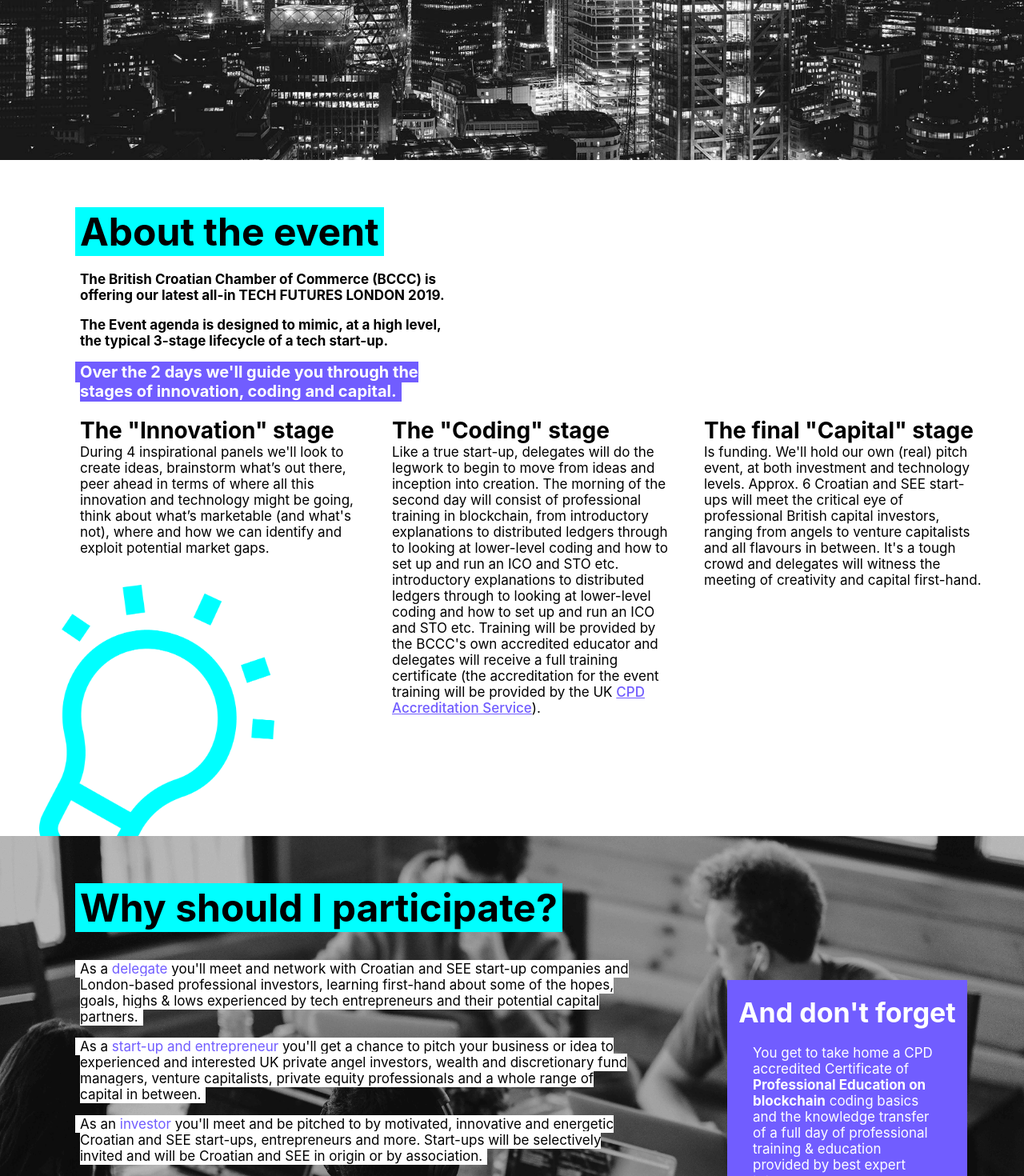
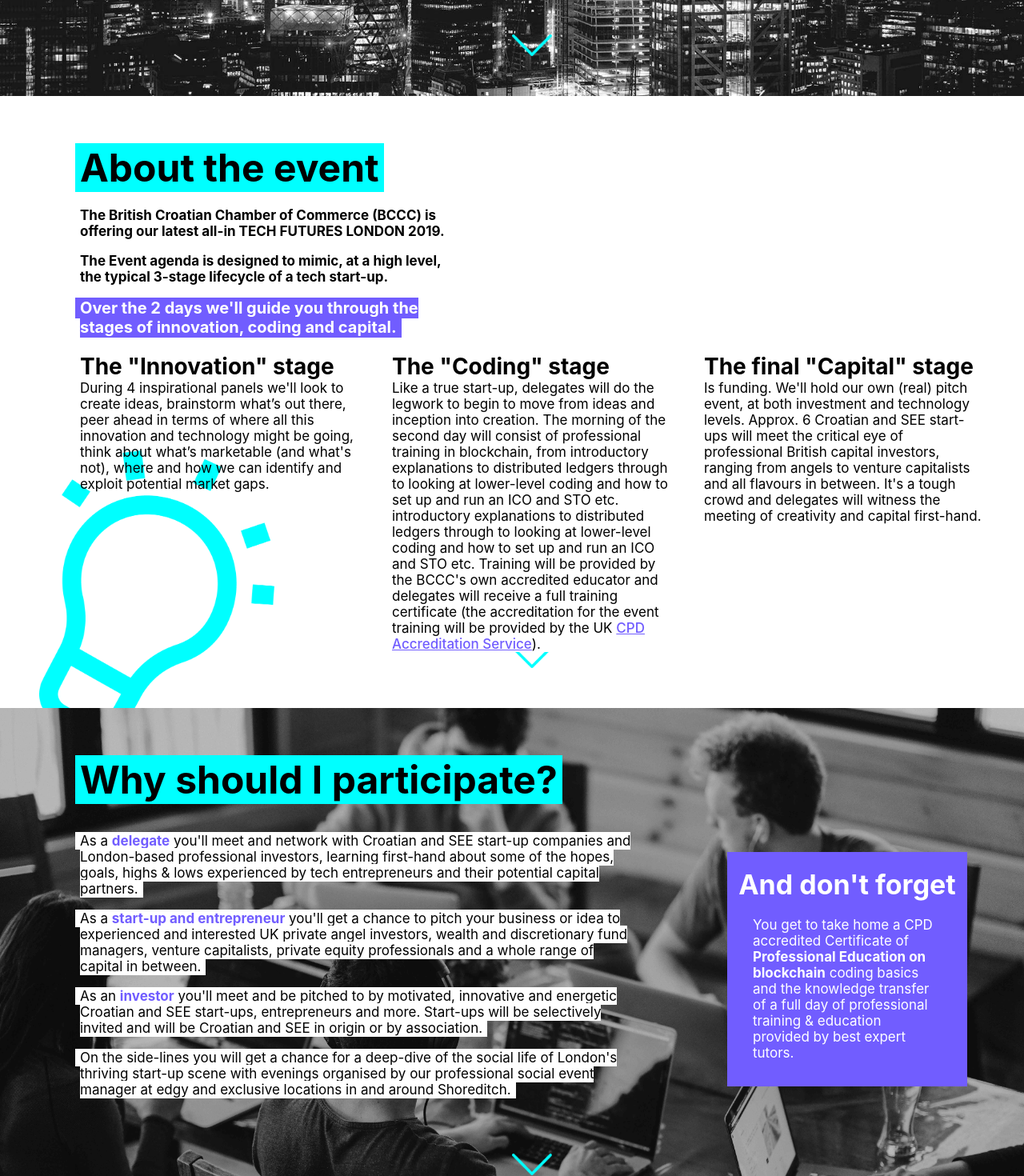
Before and after one commit to jcatalaamat/croatia-see-meets-uk, a React (Create React App) app: page / in a window 1280 px wide. Shown: the part 500-1970 px from the top of the page at 80% size. Built offline with nearby package versions, Linux system fonts and the light colour scheme.

Commit message:
more or less styling

```diff
--- a/src/App.scss
+++ b/src/App.scss
@@ -57,9 +57,7 @@
 }
 
 p {
-  @media only screen and (max-width: 768) {
-    font-size: 12px;
-  }
+  font-size: 12px;
   @media only screen and (min-width: 768px) {
     font-size: 17px;
   }
@@ -68,15 +66,41 @@
 .title-section {
   background-image: url(./assets/img/citiy-bw_op.jpg);
   background-size: cover;
+  background-position-x: center;
+
   padding-bottom: 50px;
-  @media only screen and (min-width: 768px) {
-    padding-bottom: 200px;
-  }
+  // @media only screen and (min-width: 768px) {
+  //   padding-bottom: 200px;
+  // }
 }
+
+
+.bottom-arrow {
+   background-image: url(./assets/png/Croatia_event_web_2-04.png);
+   background-size: 50px;
+   background-repeat: no-repeat;
+   background-position: center bottom;
+   position: relative;
+   left: 50%;
+
+   width: 50px;
+   height: 70px;
+   &-second {
+    height: 20px;
+   }
+   &-third {
+    height: 80px;
+   }
+    @media only screen and (max-width: 768px) {
+      left: 45%;
+    }
+}
+
 
 .why-participate {
   background-image: url(./assets/img/coworking_bw_op.jpg);
   background-size: cover;
+  background-position-x: center;
   padding-bottom: 50px;
 }
 
@@ -93,7 +117,7 @@
 }
 
 .about-the-event {
-  padding-bottom: 100px;
+  padding-bottom: 50px;
   background-color: white;
 
   .content {
@@ -101,7 +125,7 @@
   }
 
   @media only screen and (min-width: 960px) {
-    padding-bottom: 150px;
+    //padding-bottom: 150px;
     background-image: url(./assets/png/Croatia_event_web_2-10.png);
     background-position: 5% 110%;
     background-size: 23%;
@@ -196,7 +220,7 @@
 }
 
 .stage {
-  padding-bottom: 50px;
+  padding-bottom: 20px;
   @media only screen and (min-width: 960px) {
     max-width: 350px;
     padding-bottom: 0;
@@ -316,7 +340,6 @@
   &--spacingTop {
     padding-top: 20px;
   }
-
   @media only screen and (min-width: 768px) {
     max-width: 490px;
   }
@@ -346,6 +369,7 @@
 
  .purple {
    color: #715dff;
+   font-weight: bold;
 
    &--underline {
     color: #715dff;
@@ -378,8 +402,10 @@
 }
 
 .two-columns {
-  padding-left: 100px;
+  padding-left: 25px;
+  padding-right: 21px;
   @media only screen and (min-width: 960px) {
+    padding-left: 100px;
     display: flex;
     flex-direction: row;
     justify-content: space-between
@@ -463,7 +489,7 @@
 
 .paddingTop {
   &--small {
-    padding-top: 8px;
+    padding-top: 16px;
     @media only screen and (min-width: 768px) {
       padding-top: 20px;
     }
--- a/src/components/AboutTheEvent.jsx
+++ b/src/components/AboutTheEvent.jsx
@@ -82,9 +82,7 @@
 
       </div>
     </div>
-    {/* <div className="about-img__wrapper">
-      <img alt="" className="about-img" src="../assets/png/Croatia_event_web_2-10.png" />
-    </div> */}
+    <div className="bottom-arrow bottom-arrow-second" />
   </div>
 );
 
--- a/src/components/HowToApply.jsx
+++ b/src/components/HowToApply.jsx
@@ -74,7 +74,8 @@
     <div className="two-columns">
       <div className="column">
         <div className="column-inner">
-          <PurpleLine spacingTop text="About attendees (if more than one, please fill out for each person)" />
+          <PurpleLine spacingTop text="About attendees (if more than one," />
+          <PurpleLine text="please fill out for each person)" />
           <Bullet text="Company" />
           <Bullet text="Number of persons attending" />
           <Bullet text="Title, First Name and Last Name" />
--- a/src/components/Title.jsx
+++ b/src/components/Title.jsx
@@ -10,7 +10,6 @@
       <h1>Croatia and SEE* meets the UK</h1>
       <h6>*SEE: Southeastern Europe</h6>
     </div>
-
     <div className="content">
       <AquaHeader small text="London, 28/29 March 2019 at TechSpace Shoreditch" />
       <div className="p-max">
@@ -49,6 +48,7 @@
       </div>
 
     </div>
+    <div className="bottom-arrow" />
   </div>
 );
 
--- a/src/components/WhyParticipate.jsx
+++ b/src/components/WhyParticipate.jsx
@@ -5,7 +5,6 @@
   <div className="why-participate">
     <div className="content">
       <AquaHeader spacing text="Why should I participate?" />
-
       <div className="why-participate__container">
         <div className="why-participate__container--text">
           <p>
@@ -69,7 +68,7 @@
         </div>
       </div>
     </div>
-
+    <div className="bottom-arrow bottom-arrow-third" />
   </div>
 );
 
```
